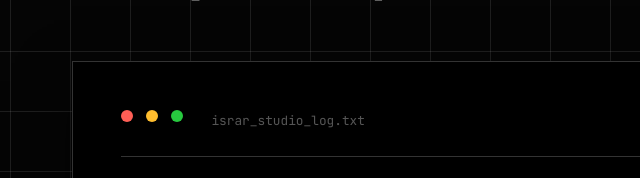
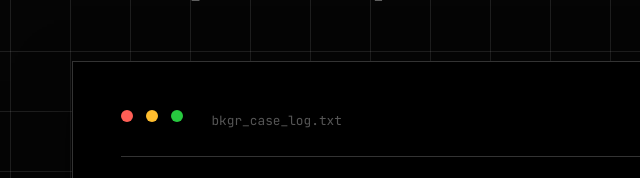
Before and after one commit to israrrr/bakkengrow-case-study, a plain HTML site: page index.html in a window 1280 px wide. Shown: the part 7209-7387 px from the top of the page, 0-640 px from the left. Drawn offline with Linux system fonts and the light colour scheme.

Commit message:
removed studio from studio.log

```diff
--- a/index.html
+++ b/index.html
@@ -1324,7 +1324,7 @@
                     <div class="dot" style="background: #ff5f56;"></div>
                     <div class="dot" style="background: #ffbd2e;"></div>
                     <div class="dot" style="background: #27c93f;"></div><span
-                        style="margin-left: 1rem; font-size: 0.8rem;">israr_studio_log.txt</span>
+                        style="margin-left: 1rem; font-size: 0.8rem;">bkgr_case_log.txt</span>
                 </div>
                 <div class="term-body">
                     <p>> INITIATING REFLECTION...</p>
```
